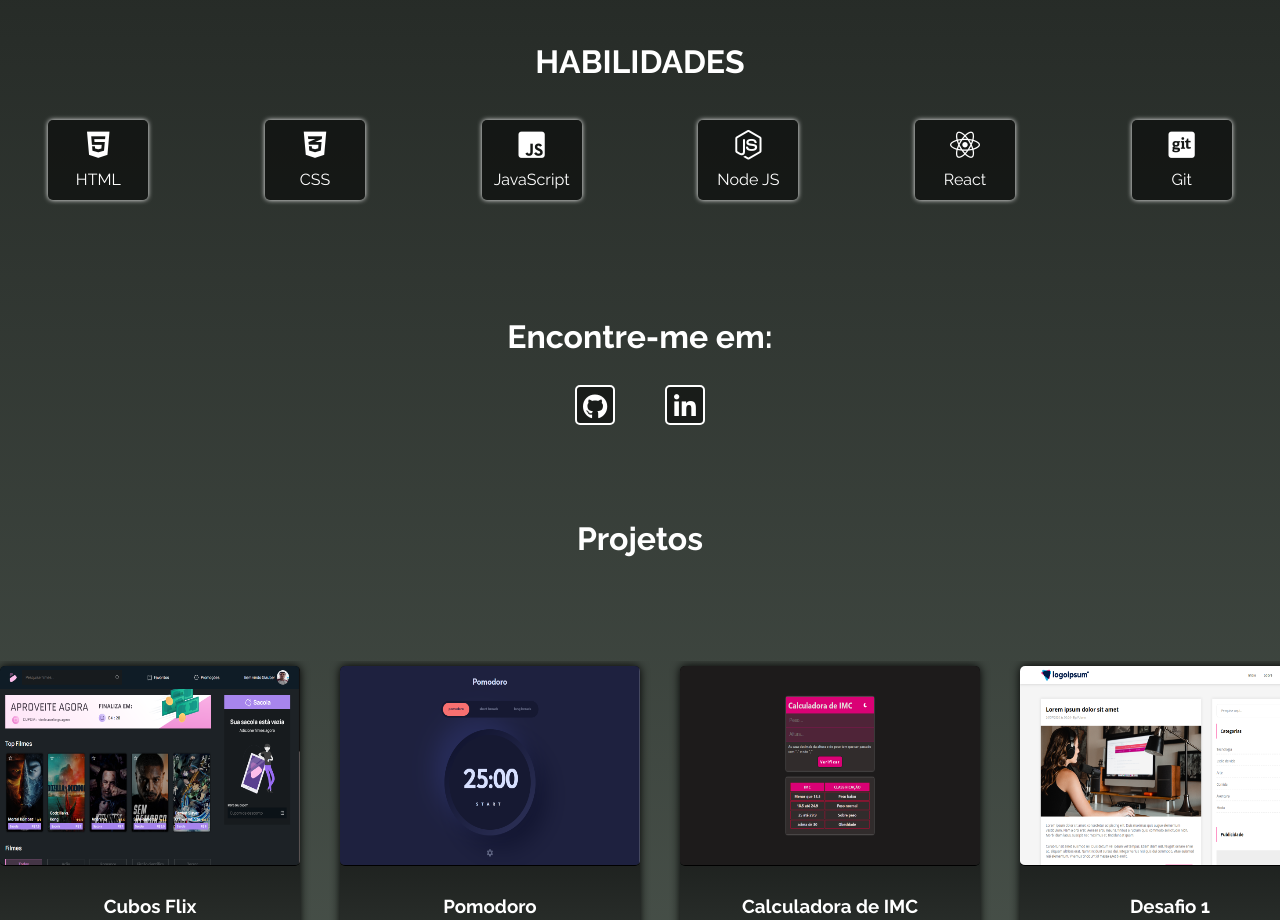
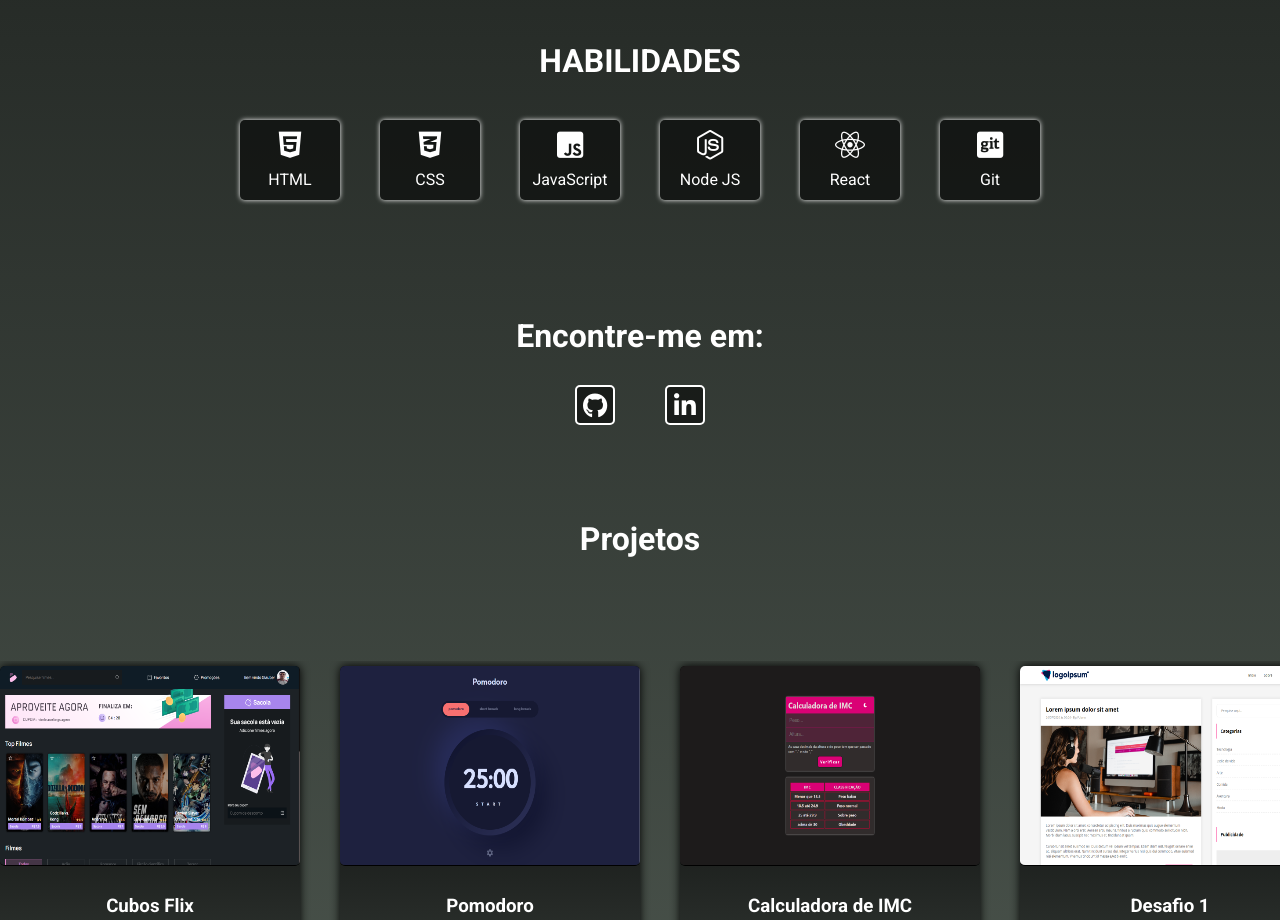
Before and after one commit to GlauberGuedes/Portfolio, a plain HTML site: page index.html in a window 1280 px wide. Shown: the part 1160-2080 px from the top of the page. Drawn offline with Linux system fonts and the light colour scheme.

Commit message:
font trocada

```diff
--- a/index.html
+++ b/index.html
@@ -5,7 +5,7 @@
     <meta name="viewport" content="width=device-width, initial-scale=1.0">
     <link rel="stylesheet" href="style.css">
     <link rel="preconnect" href="https://fonts.gstatic.com">
-    <link href="https://fonts.googleapis.com/css2?family=Raleway:wght@400;500;600;700&display=swap" rel="stylesheet">
+    <link href="https://fonts.googleapis.com/css2?family=Roboto:wght@400;500;700&display=swap" rel="stylesheet">
     <link rel="stylesheet" href="https://cdnjs.cloudflare.com/ajax/libs/font-awesome/5.15.3/css/all.min.css" integrity="sha512-iBBXm8fW90+nuLcSKlbmrPcLa0OT92xO1BIsZ+ywDWZCvqsWgccV3gFoRBv0z+8dLJgyAHIhR35VZc2oM/gI1w==" crossorigin="anonymous" referrerpolicy="no-referrer" />
     <title>Portfolio</title>
 </head>
--- a/style.css
+++ b/style.css
@@ -26,7 +26,7 @@ body {
     min-height: 100vh;
     color: white;
     background-image: linear-gradient(to top, #505a52 0%, #000000 100%);
-    font-family: 'Raleway', sans-serif;
+    font-family: 'Roboto', sans-serif;
 }
 
 .header {
@@ -130,7 +130,8 @@ a{
 .habilidades-conteudo {
     display: flex;
     gap: 20px;
-    justify-content: space-around;
+    justify-content: center;
+    gap: 40px;
 }
 
 .elemento {
@@ -220,7 +221,6 @@ a{
 }
 
 footer {
-    font-family:'Times New Roman', Times, serif;
     width: 100%;
     padding: 10px;
     display: flex;
@@ -260,6 +260,9 @@ footer {
     .sobre-conteudo {
         margin-left: 20px;
         text-align: center;
+    }
+    .habilidades-conteudo {
+        overflow-x: auto;
     }
     .pagina3 {
         justify-content: space-between;
```
